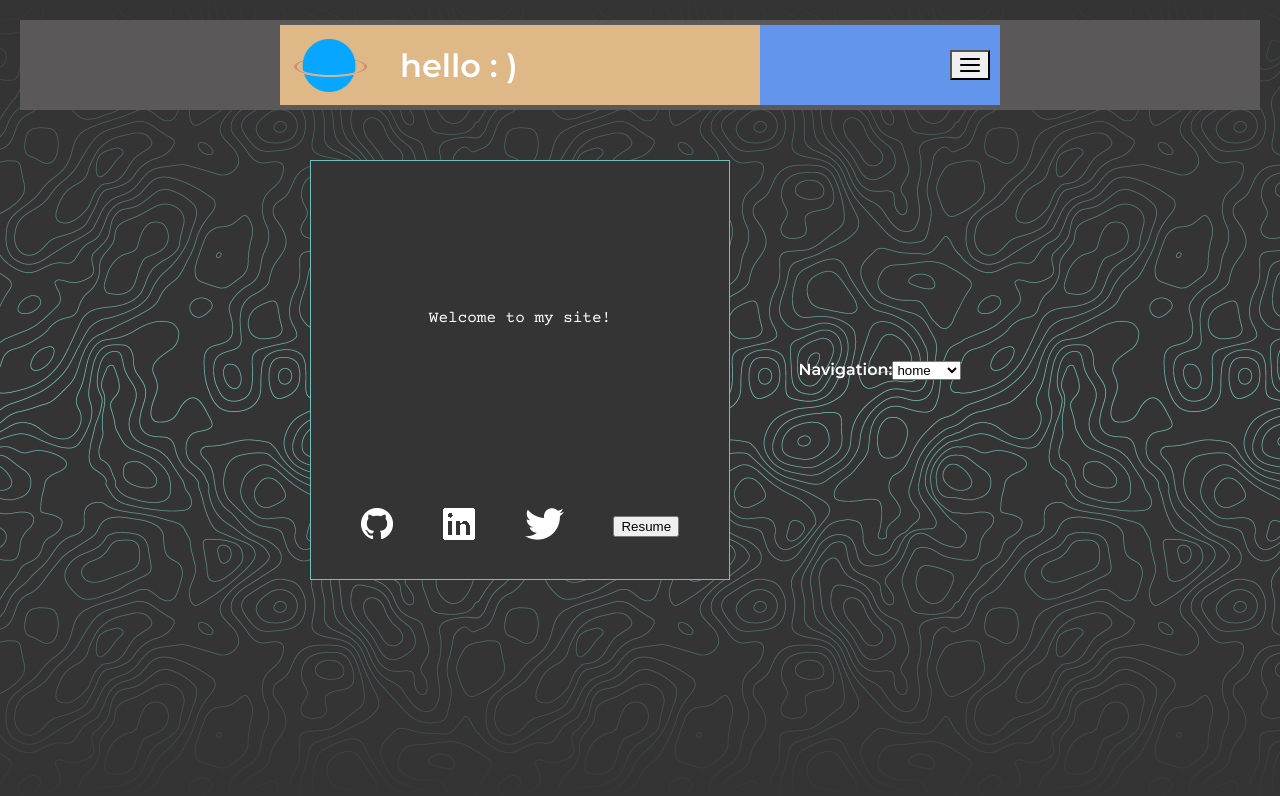
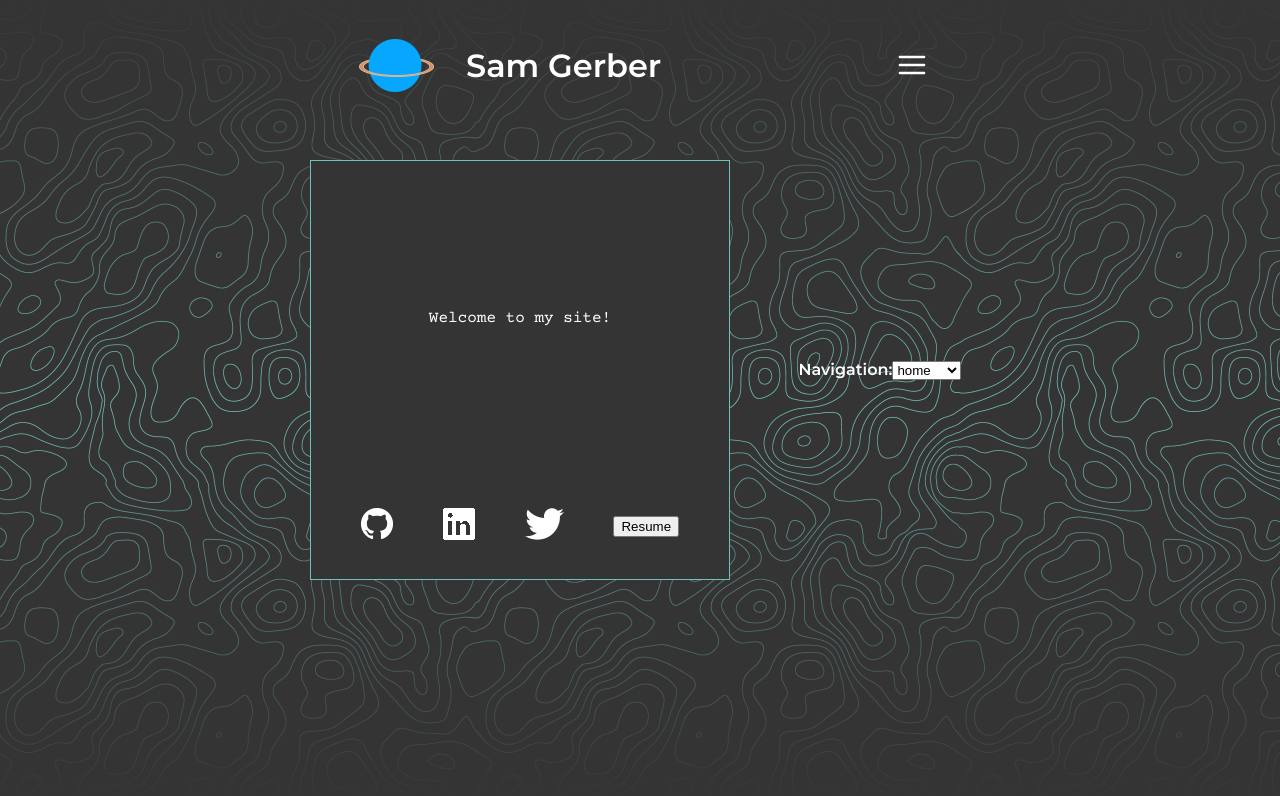
Before and after one commit to sgerpdx/pop-signpost, a Next.js app: page / in a window 1280 px wide. Shown: the top 796 px of the page. Built offline with nearby package versions, Linux system fonts and the light colour scheme; a web font is replaced by a local one.

Commit message:
menu button styled and header margins set

```diff
--- a/components/header.jsx
+++ b/components/header.jsx
@@ -2,12 +2,22 @@ import React from "react";
 import styles from "../styles/Header.module.css";
 import Image from "next/image";
 import { HamburgerIcon } from "@chakra-ui/icons";
+import { Button, ButtonGroup, IconButton } from "@chakra-ui/button";
 import { Menu, MenuButton, MenuList, MenuItem } from "@chakra-ui/menu";
 
 // Personal Logo:
 import PlanetImage from "../public/blue-planet-01.png";
 
 export default function Header() {
+  const handleMenuClick = (e) => {
+    console.log(e.target.value);
+  };
+
+  const handleMenuClick1 = (e) => {
+    console.log("Click");
+    console.log("ETV:", e.target.value);
+  };
+
   return (
     <>
       <section className={styles.mainTitleArea}>
@@ -20,16 +30,21 @@ export default function Header() {
           />
         </div>
         <div className={styles.headlineTextArea}>
-          <h1>hello : )</h1>
+          <h1>Sam Gerber</h1>
         </div>
       </section>
       <section className={styles.mainMenuArea}>
         <Menu>
-          <MenuButton>
-          <HamburgerIcon w={24} h={24} />
+          <MenuButton
+            style={{ backgroundColor: "rgba(53, 52, 52,0)", border: "none" }}
+          >
+            <HamburgerIcon w={32} h={32} style={{ color: "white" }} />
           </MenuButton>
+
           <MenuList>
-            <MenuItem>Tech</MenuItem>
+            <MenuItem onClick={handleMenuClick1} value="tech">
+              Tech
+            </MenuItem>
             <MenuItem>About</MenuItem>
             <MenuItem>Contact</MenuItem>
             <MenuItem>Blog</MenuItem>
--- a/package.json
+++ b/package.json
@@ -9,6 +9,7 @@
     "test": "jest"
   },
   "dependencies": {
+    "@chakra-ui/button": "^1.5.1",
     "@chakra-ui/icons": "^1.1.1",
     "@chakra-ui/menu": "^1.8.1",
     "dotenv": "^10.0.0",
--- a/styles/Header.module.css
+++ b/styles/Header.module.css
@@ -3,7 +3,6 @@
   flex-direction: row;
   justify-content: flex-start;
   align-items: center;
-  background-color: burlywood;
   width: 480px;
 }
 .logoImageArea {
@@ -12,6 +11,7 @@
   align-items: center;
   width: 100px;
   height: 80px;
+  margin-left: 32px;
   margin-right: 20px;
 }
 
@@ -29,8 +29,7 @@
   flex-direction: column;
   justify-content: center;
   align-items: flex-end;
-  width: 240px;
+  width: 140px;
   height: 80px;
-  padding: 10px;
-  background-color: cornflowerblue;
+  margin-right: 32px;
 }
--- a/styles/Home.module.css
+++ b/styles/Home.module.css
@@ -29,7 +29,6 @@
   flex-direction: row;
   justify-content: center;
   align-items: center;
-  background-color: rgb(90, 88, 88);
   width: 100%;
   height: 90px;
   margin: 20px;
```
Also changed, not shown: 1 other file (tests, documents, lock files or other folders).
